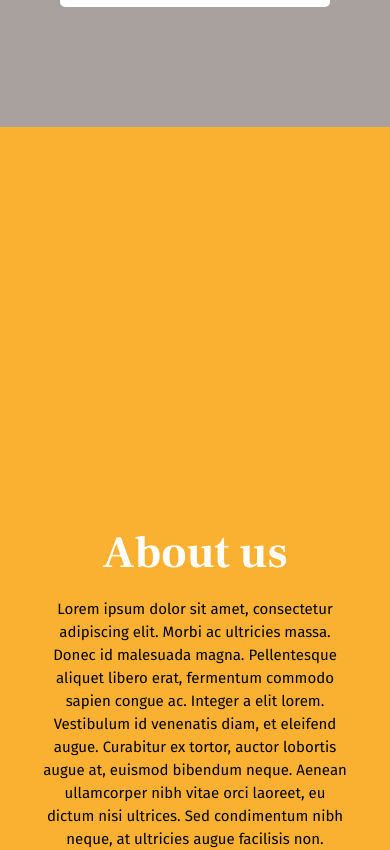
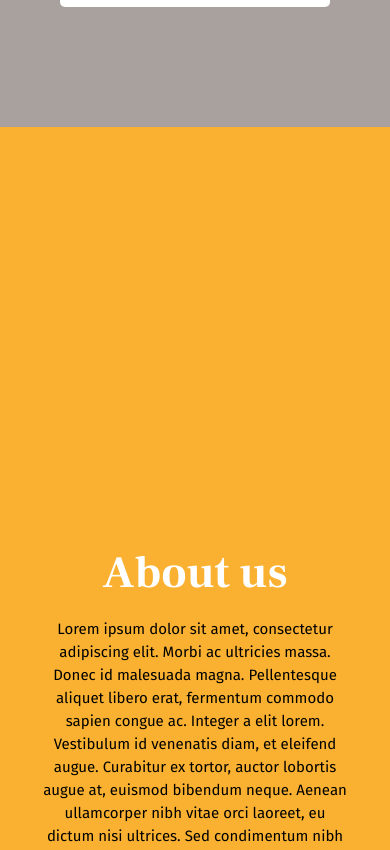
Before and after one commit to CarinWood/insurance-project, a React (Vite) app: page / in a window 390 px wide. Shown: the part 3080-3930 px from the top of the page. Built offline with nearby package versions, Linux system fonts and the light colour scheme.

Commit message:
css fix with about section

```diff
--- a/src/components/about/about.css
+++ b/src/components/about/about.css
@@ -25,11 +25,11 @@
     .about {
         height: 110vh;
         justify-content: flex-end;
-        padding-bottom: 70px;
+        padding-bottom: 50px;
     }
 
     .about h1 {
-        margin-top: 100px;
+        margin-top: 120px;
     }
 
     .about p {
```
